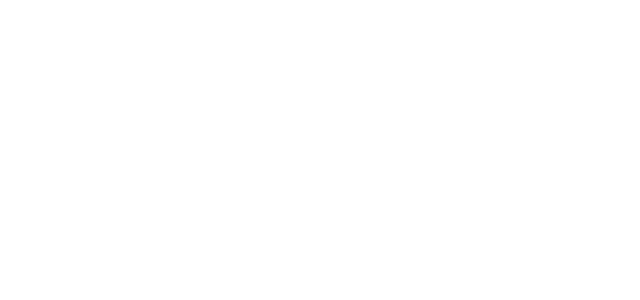
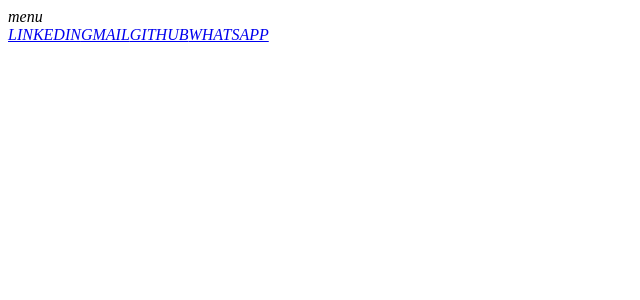
Before and after one commit to carlos-a-reis/carlos-a-reis.github.io, a React (Create React App) app: page /sobre in a window 1280 px wide. Before the commit this address had no page. Shown: the top 300 px of the page, without its empty margins (0-640 px from the left). Built offline with nearby package versions, Linux system fonts and the light colour scheme.

Commit message:
feat: adiciona todas as rotas do projeto

```diff
--- a/src/App.js
+++ b/src/App.js
@@ -1,11 +1,17 @@
 import React from 'react';
 import { Route, Routes } from 'react-router-dom';
+import About from './pages/About';
 import Home from './pages/Home';
+import Projects from './pages/Projects';
+import Skills from './pages/Skills';
 
 function App() {
   return (
     <Routes>
       <Route path="/" element={ <Home /> }/>
+      <Route path="/projetos" element={ <Projects /> }/>
+      <Route path="/skills" element={ <Skills /> }/>
+      <Route path="/sobre" element={ <About /> }/>
     </Routes>
   );
 }
--- a/src/pages/About.js
+++ b/src/pages/About.js
@@ -1,9 +1,13 @@
 import React from 'react';
+import Footer from '../components/Footer';
+import Header from '../components/Header';
 
 function About() {
   return(
-    <div>
-    </div>
+    <main>
+      <Header />
+      <Footer />
+    </main>
   );
 }
 
--- a/src/pages/Projects.js
+++ b/src/pages/Projects.js
@@ -1,9 +1,13 @@
 import React from 'react';
+import Footer from '../components/Footer';
+import Header from '../components/Header';
 
 function Projects() {
   return(
-    <div>
-    </div>
+    <main>
+      <Header />
+      <Footer />
+    </main>
   );
 }
 
--- a/src/pages/Skills.js
+++ b/src/pages/Skills.js
@@ -1,9 +1,13 @@
 import React from 'react';
+import Footer from '../components/Footer';
+import Header from '../components/Header';
 
 function Skills() {
   return(
-    <div>
-    </div>
+    <main>
+      <Header />
+      <Footer />
+    </main>
   );
 }
 
```
